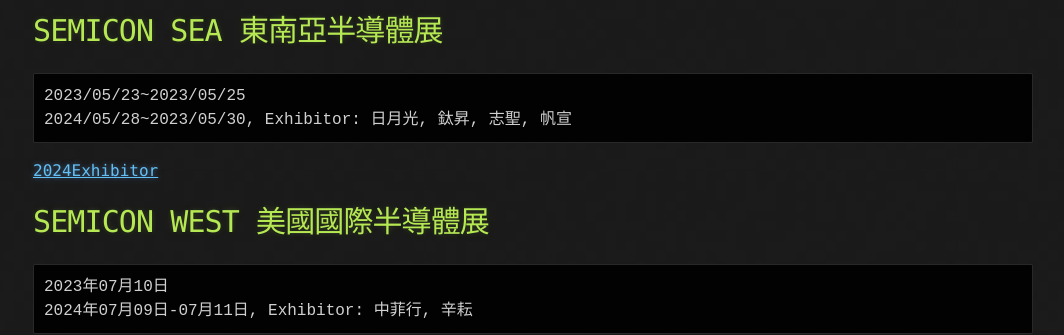
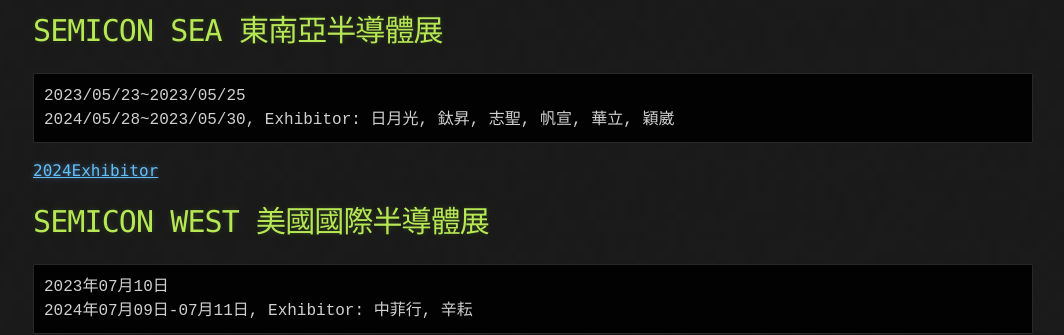
Before and after one commit to lepg5487/Stock_God, a Jekyll site: the page built from experience.md, in a window 1280 px wide and 900 px high, scrolled down 4977 px. Shown: the part 173-508 px from the top of the window, without its empty margins (107-1171 px from the left). Built offline with Jekyll 4.4.1, drawn with Linux system fonts in a browser that asks for light colours; our own code applies the rules of GitHub Pages for plain Markdown files.

Commit message:
Update experience.md

````diff
--- a/experience.md
+++ b/experience.md
@@ -192,7 +192,7 @@
 # SEMICON SEA 東南亞半導體展
 ```
 2023/05/23~2023/05/25
-2024/05/28~2023/05/30, Exhibitor: 日月光, 鈦昇, 志聖, 帆宣
+2024/05/28~2023/05/30, Exhibitor: 日月光, 鈦昇, 志聖, 帆宣, 華立, 穎崴
 ```
 [2024Exhibitor](https://expo.semi.org/southeastasia2024/Public/EventMap.aspx?ID=28139&ShAvailable=1&thumbnail=1)
 
````
